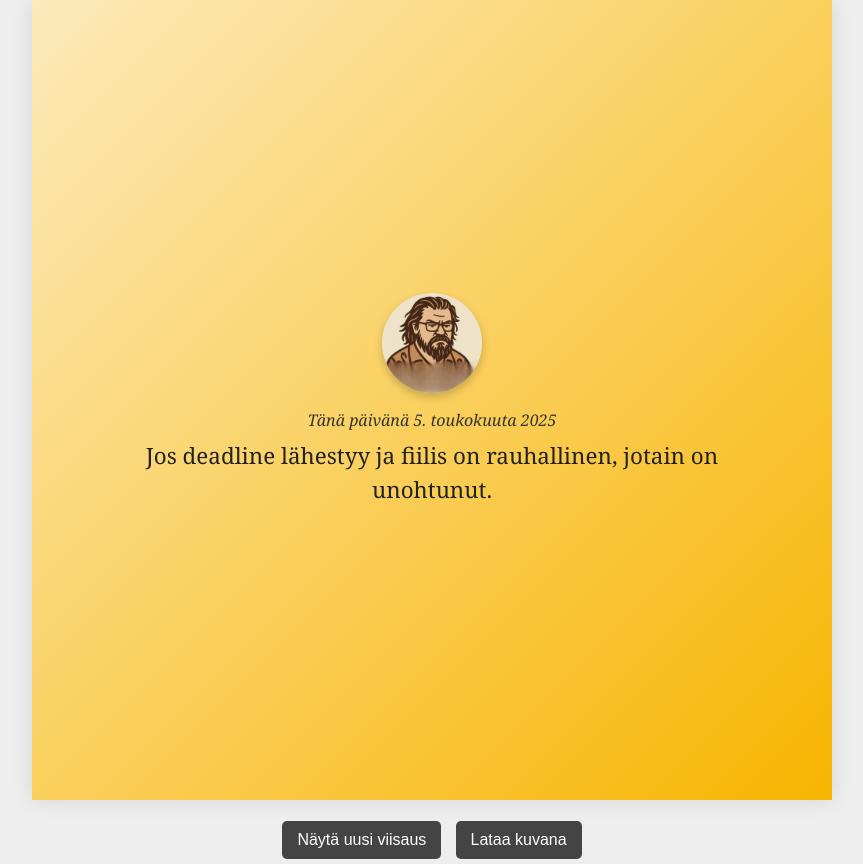
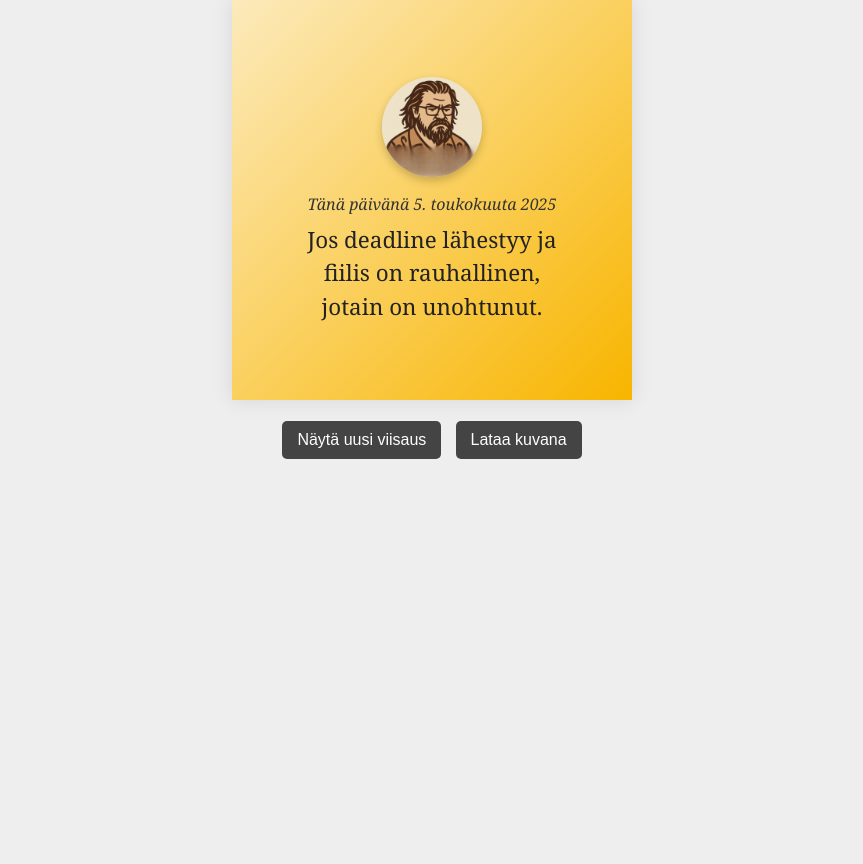
Before and after one commit to leokihlman/papalexa, a plain HTML site: page index.html in a window 1280 px wide. Shown: the whole page, without its empty margins (208-1071 px from the left). After the commit the page ends 800 px from the top, so only its background shows below. Drawn offline with nearby package versions, Linux system fonts and the light colour scheme.

Commit message:
Update index.html

```diff
--- a/index.html
+++ b/index.html
@@ -14,9 +14,9 @@
       background-color: #eeeeee;
     }
     .kortti {
-      width: 100vmin;
-      height: 100vmin;
-      max-width: 100vw;
+      width: 50vmin;
+      height: 50vmin;
+      max-width: 50vw;
       max-height: 100vh;
       background: linear-gradient(135deg, #fceabb, #f8b500);
       border-radius: 0;
```
